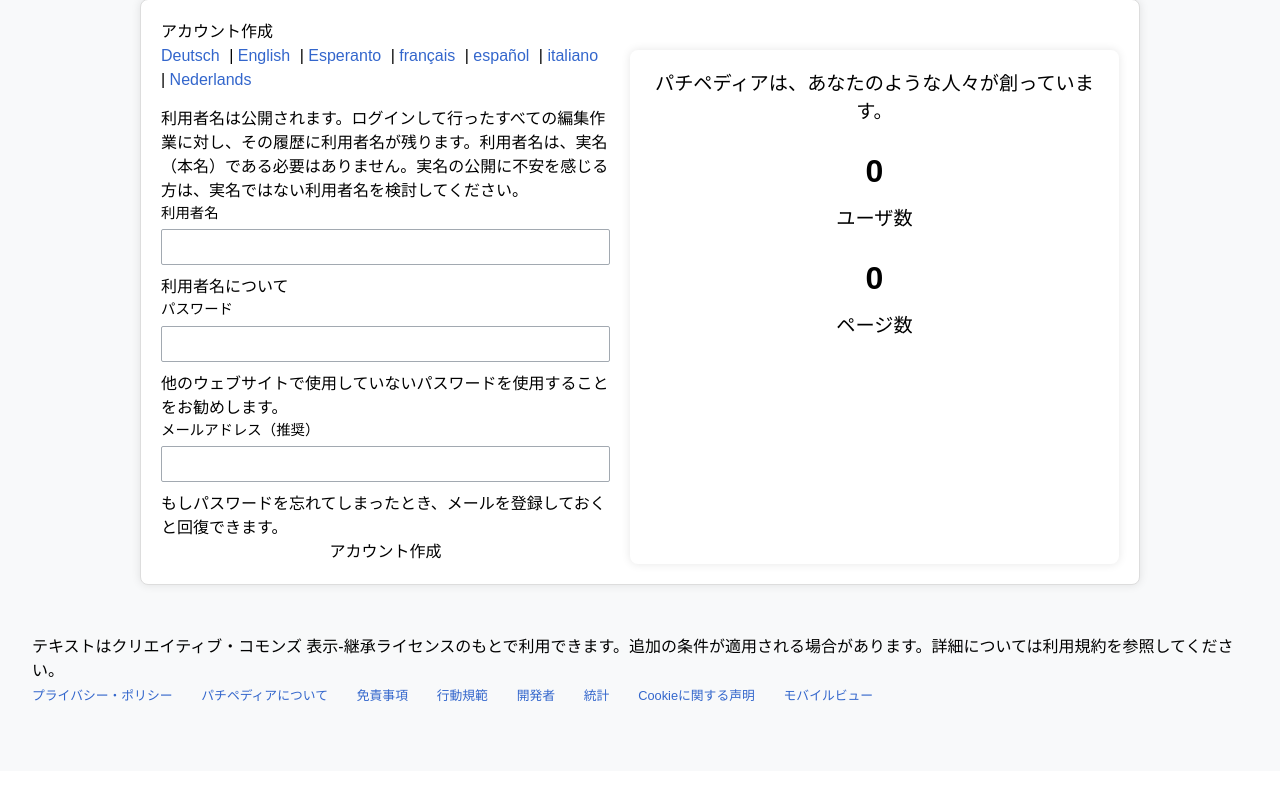
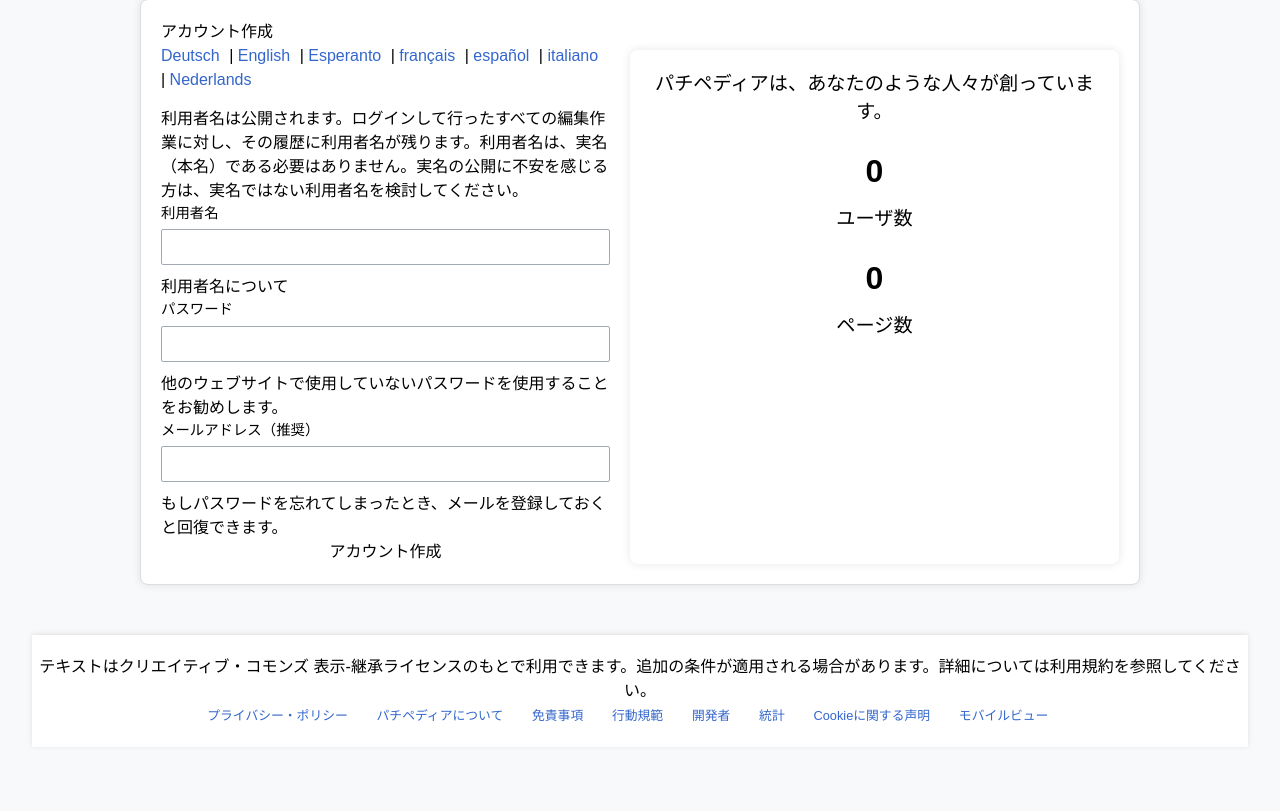
Before and after one commit to emotions2023/synapse, a Flask app: page /signup in a window 1280 px wide. Shown: the part 238-1049 px from the top of the page. Before the commit the page ends 940 px from the top, so only its background shows below. Run offline with Flask 3, Linux system fonts and the light colour scheme; some libraries are stand-ins or nearby versions.

Commit message:
change 0803-12 css

```diff
--- a/app/static/css/common.css
+++ b/app/static/css/common.css
@@ -1,11 +1,18 @@
 body {
     font-family: -apple-system, BlinkMacSystemFont, 'Segoe UI', 'Roboto', 'Lato', 'Helvetica', 'Arial', sans-serif;
     background-color: #f8f9fa;
-    margin: 0;
-    padding: 0;
     box-sizing: border-box;
     max-width: 100vw;
     overflow-x: hidden;
+    height: 100%;
+    margin: 0;
+    padding: 0;
+    display: flex;
+    flex-direction: column;
+}
+
+.wrapper {
+    flex: 1;
 }
 
 header {
@@ -81,6 +88,10 @@
     width: 95%;
     margin: 0 auto;
     margin-bottom: 5%;
+    background-color: #ffffff;
+    padding: 20px 0;
+    text-align: center;
+    box-shadow: 0 -1px 5px rgba(0, 0, 0, 0.1);
 }
 
 .a-footer a {
--- a/app/static/css/home.css
+++ b/app/static/css/home.css
@@ -1,10 +1,13 @@
 .welcome-banner {
-    text-align: center;
+    text-align: left;
     margin: 20px 0;
     padding: 20px;
     background-color: #f0f8ff;
     border: 1px solid #d1e7dd;
     border-radius: 8px;
+    display: flex;
+    justify-content: space-between;
+    align-items: center;
 }
 
 .welcome-banner h1 {
@@ -18,6 +21,7 @@
 
 .article-count {
     font-weight: bold;
+    margin: 0;
 }
 
 .help-link {
--- a/app/templates/base.html
+++ b/app/templates/base.html
@@ -16,8 +16,10 @@
     <script src="https://cdn.tailwindcss.com"></script>
 </head>
 <body>
-    <header>
-        <div class="header-left">
+    <div class="wrapper">
+
+        <header>
+            <div class="header-left">
             <div class="logo"><a href="{{ url_for('routes.home') }}"><img src="{{ url_for('static', filename='img/Logo.svg') }}" alt="Logo"></a></div>
         </div>
         <form action="{{ url_for('routes.search') }}" method="GET" class="search-box">
@@ -50,6 +52,7 @@
         {% block content %}{% endblock %}
     </main>
 
+    </div>
     <footer>
         <p>テキストはクリエイティブ・コモンズ 表示-継承ライセンスのもとで利用できます。追加の条件が適用される場合があります。詳細については利用規約を参照してください。</p>
         <div class="a-footer">
```
Also changed, not shown: app/templates/home.html (+8 -6 lines).
